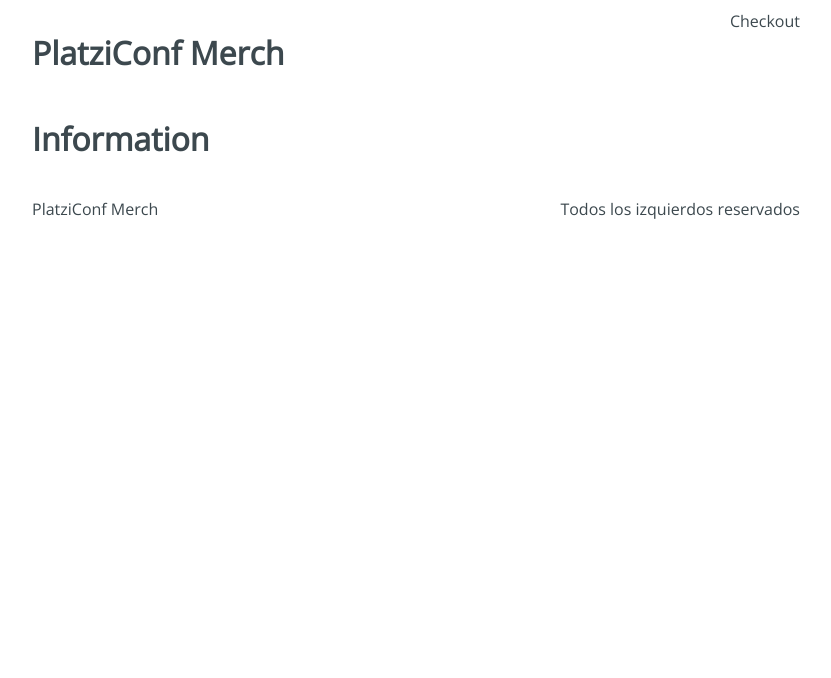
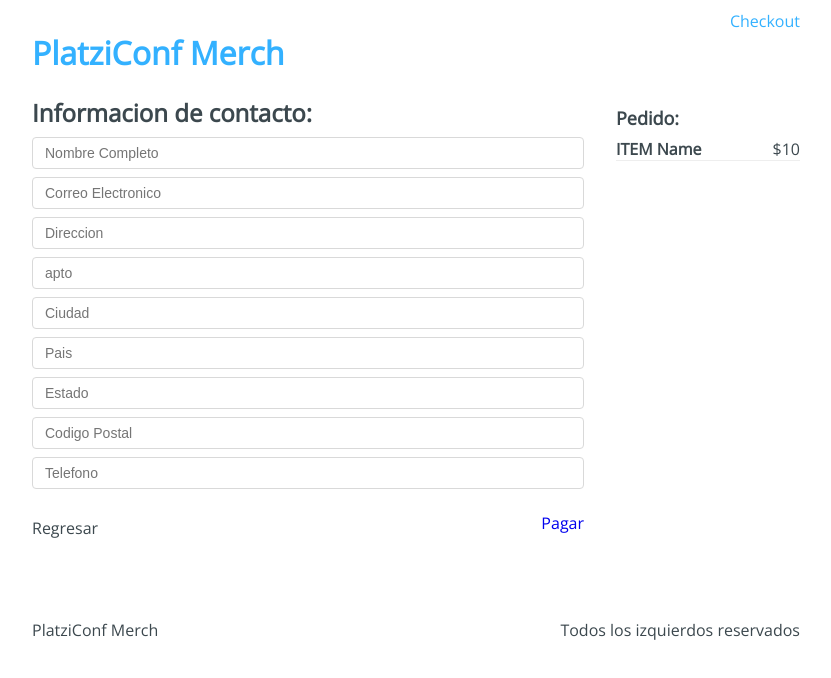
Before and after one commit to VzAnthony/Platzi-Conf-Merch, a React app: page /checkout/information in a window 1280 px wide. Shown: the top 678 px of the page, without its empty margins (224-1055 px from the left). Built offline with nearby package versions, Linux system fonts and the light colour scheme.

Commit message:
Link from react-router-dom

```diff
--- a/src/components/Header.jsx
+++ b/src/components/Header.jsx
@@ -1,12 +1,17 @@
 import React from 'react';
+import { Link } from 'react-router-dom';
 import '../styles/components/Header.css';
 
 const Header = () => {
     return (
         <header className='Header'>
-            <h1 className='Header-title'>PlatziConf Merch</h1>
+            <h1 className='Header-title'>
+                <Link to="/">PlatziConf Merch</Link>
+            </h1>
             <div className="header-checkout">
-                Checkout
+                <Link to="/checkout">
+                    Checkout
+                </Link>
             </div>
         </header>
     );
--- /dev/null
+++ b/src/components/Product.jsx
@@ -0,0 +1,19 @@
+import React from 'react';
+
+const Product = ({ product }) => {
+    return (
+        <div className="Products-item">
+            <img src={product.image} alt={product.title} />
+            <div className="Product-item-info">
+                <h2>
+                    {product.title}
+                    <span>{product.price}</span>
+                </h2>
+                <p>{product.description}</p>
+            </div>
+            <button type='button'>Comprar</button>
+        </div>
+    );
+}
+
+export default Product;
--- /dev/null
+++ b/src/components/Products.jsx
@@ -0,0 +1,17 @@
+import React from 'react';
+import Product from './Product';
+import '../styles/components/Products.css'
+
+const Products = ({ products }) => {
+    return (
+        <div className="Products">
+            <div className="Products-items">
+                {products.map((product) => (
+                    <Product key={product.id} product={product} />
+                ))}
+            </div>
+        </div>
+    );
+}
+
+export default Products;
--- a/src/containers/Checkout.jsx
+++ b/src/containers/Checkout.jsx
@@ -1,9 +1,26 @@
 import React from 'react';
+import { Link } from 'react-router-dom';
+import '../styles/components/Checkout.css'
 
 const Checkout = () => {
     return (
-        <div>
-            <h1>Checkout</h1>
+        <div className="Checkout">
+            <div className="Checkput-content">
+                <h3>Lista de pedidos: </h3>
+                <div className="Checkout-item">
+                    <div className="Checkout-element">
+                        <h4>ITEM Name</h4>
+                        <span>$10</span>
+                    </div>
+                    <button type="button">Eliminar</button>
+                </div>
+            </div>
+            <div className="Checkout-sidebar">
+                <h3>Precio Total: $10</h3>
+                <Link to="/checkout/information">
+                    <button type="button">Continuar Pedido</button>
+                </Link>
+            </div>
         </div>
     );
 }
--- a/src/containers/Home.jsx
+++ b/src/containers/Home.jsx
@@ -1,10 +1,10 @@
 import React from 'react';
+import Products from '../components/Products'
+import initialState from '../initialState'
 
 const Home = () => {
     return (
-        <div>
-            <h1>Home</h1>
-        </div>
+        <Products products={initialState.products} />
     );
 }
 
--- a/src/containers/Information.jsx
+++ b/src/containers/Information.jsx
@@ -1,9 +1,43 @@
 import React from 'react';
+import { Link } from 'react-router-dom';
+import '../styles/components/Information.css';
 
 const Information = () => {
     return (
-        <div>
-            <h1>Information</h1>
+        <div className="Information">
+            <div className="Information-content">
+                <div className="Information-head">
+                    <h2>Informacion de contacto: </h2>
+                </div>
+                <div className="Information-form">
+                    <form action="">
+                        <input type="text" name="name" placeholder="Nombre Completo"/>
+                        <input type="text" name="email" placeholder="Correo Electronico"/>
+                        <input type="text" name="addres" placeholder="Direccion"/>
+                        <input type="text" name="apto" placeholder="apto"/>
+                        <input type="text" name="city" placeholder="Ciudad"/>
+                        <input type="text" name="country" placeholder="Pais"/>
+                        <input type="text" name="state" placeholder="Estado"/>
+                        <input type="text" name="cp" placeholder="Codigo Postal"/>
+                        <input type="text" name="phone" placeholder="Telefono"/>
+                    </form>
+                </div>
+                <div className="Information-buttons">
+                    <div className="Information-back">Regresar</div>
+                    <Link to="/checkout/payment">
+                        <div className="Information-next">Pagar</div>
+                    </Link>
+                </div>
+            </div>
+            <div className="Information-sidebar">
+                <h3>Pedido: </h3>
+                <div className="Information-item">
+                    <div className="Information-element">
+                        <h4>ITEM Name</h4>
+                        <span>$10</span>
+                    </div>
+                </div>
+            </div>
         </div>
     );
 }
--- a/src/containers/Payment.jsx
+++ b/src/containers/Payment.jsx
@@ -1,9 +1,14 @@
 import React from 'react';
+import '../styles/components/Payment.css';
 
 const Payment = () => {
     return (
-        <div>
-            <h1>Payment</h1>
+        <div className="Payment">
+            <div className="Payment-content">
+                <h3>Resumen del pedido:</h3>
+                <div className="Payment-button">Boton de pago con Paypal</div>
+            </div>
+            <div></div>
         </div>
     );
 }
--- a/src/containers/Success.jsx
+++ b/src/containers/Success.jsx
@@ -1,9 +1,14 @@
 import React from 'react';
+import '../styles/components/Success.css';
 
 const Success = () => {
     return (
-        <div>
-            <h1>Success</h1>
+        <div className="Succes">
+            <div className="Success-content">
+                <h2>Anthony, Gracias por tu compra</h2>
+                <span>Tu pedido llegara en 3 dias a tu dirección:</span>
+                <div className="Success-map">Google Maps</div>
+            </div>
         </div>
     );
 }
--- /dev/null
+++ b/src/initialState.js
@@ -0,0 +1,47 @@
+export default {
+  cart: [],
+  products: [
+    {
+      'id': '1',
+      'image': 'https://arepa.s3.amazonaws.com/camiseta.png',
+      'title': 'Camiseta',
+      'price': 25,
+      'description': 'Lorem ipsum dolor sit amet, consectetur adipiscing elit',
+    },
+    {
+      'id': '3',
+      'image': 'https://arepa.s3.amazonaws.com/mug.png',
+      'title': 'Mug',
+      'price': 10,
+      'description': 'Lorem ipsum dolor sit amet, consectetur adipiscing elit',
+    },
+    {
+      'id': '4',
+      'image': 'https://arepa.s3.amazonaws.com/pin.png',
+      'title': 'Pin',
+      'price': 4,
+      'description': 'Lorem ipsum dolor sit amet, consectetur adipiscing elit',
+    },
+    {
+      'id': '5',
+      'image': 'https://arepa.s3.amazonaws.com/stickers1.png',
+      'title': 'Stickers',
+      'price': 2,
+      'description': 'Lorem ipsum dolor sit amet, consectetur adipiscing elit',
+    },
+    {
+      'id': '6',
+      'image': 'https://arepa.s3.amazonaws.com/stickers2.png',
+      'title': 'Stickers',
+      'price': 2,
+      'description': 'Lorem ipsum dolor sit amet, consectetur adipiscing elit',
+    },
+    {
+      'id': '7',
+      'image': 'https://arepa.s3.amazonaws.com/hoodie.png',
+      'title': 'Hoodie',
+      'price': 35,
+      'description': 'Lorem ipsum dolor sit amet, consectetur adipiscing elit',
+    },
+  ],
+};
--- a/src/routes/App.jsx
+++ b/src/routes/App.jsx
@@ -17,8 +17,8 @@
                     <Route exact path="/" component={Home} />
                     <Route exact path="/checkout" component={Checkout} />
                     <Route exact path="/checkout/information" component={Information} />
-                    <Route exact path="/cheackout/payment" component={Payment} />
-                    <Route exact path="/cheackout/success" component={Success} />
+                    <Route exact path="/checkout/payment" component={Payment} />
+                    <Route exact path="/checkout/success" component={Success} />
                     <Route component={NotFound} />
                 </Switch>
             </Layout>
```
